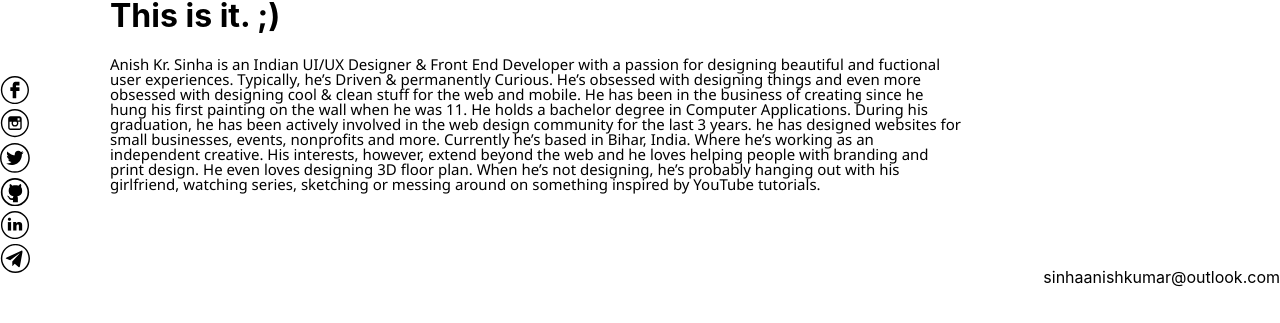
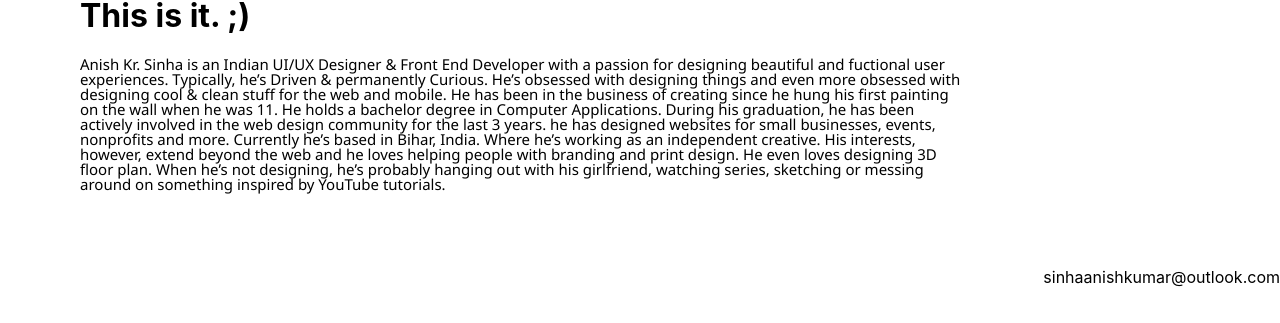
Before and after one commit to Varsha-1226/portfolio, a React (Create React App) app: page /about in a window 1280 px wide. Shown: the part 474-797 px from the top of the page. Built offline with nearby package versions, Linux system fonts and the light colour scheme.

Commit message:
Update index.js

```diff
--- a/src/components/About/index.js
+++ b/src/components/About/index.js
@@ -10,7 +10,7 @@ const About = () => {
 
       <main className="content">
         <div className="social">
-            <SocialLinks />
+            <social />
         </div>
           <div className="text">
             <h1>This is it. ;)</h1>
```
